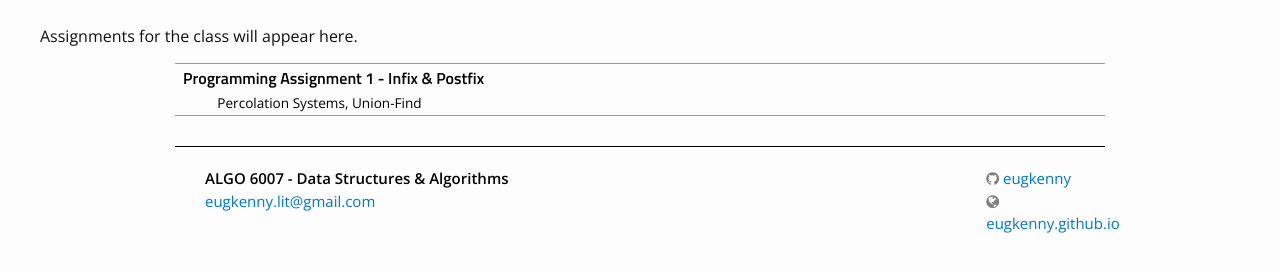
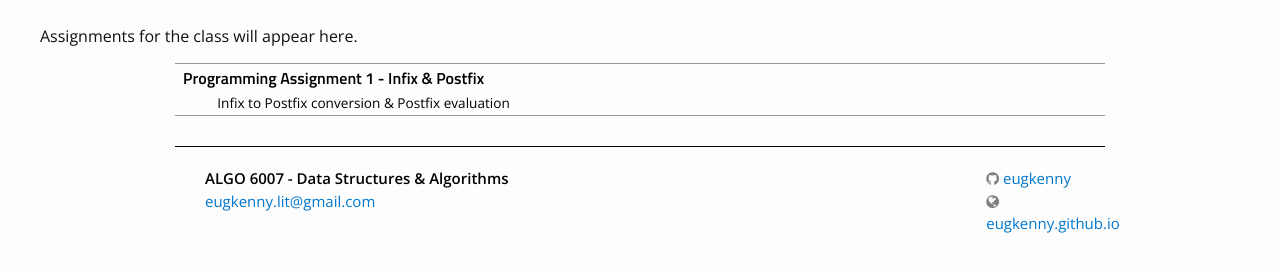
Before and after one commit to eugkenny/ALGO6007, a Jekyll site: the page built from assignments.md, in a window 1280 px wide. Shown: the part 138-410 px from the top of the page. Built offline with Jekyll 4.4.1, drawn with Linux system fonts in a browser that asks for light colours; nearby versions of some CDN libraries; some web fonts are replaced.

Commit message:
Update assignments.yml

```diff
--- a/_data/assignments.yml
+++ b/_data/assignments.yml
@@ -1,7 +1,7 @@
 - title: "Programming Assignment 1 - Infix & Postfix"
   filename: Programming Assignment 1 - Infix & Postfix.pdf
   dirname: assignments
-  tldr: "Percolation Systems, Union-Find"
+  tldr: "Infix to Postfix conversion & Postfix evaluation"
 
 #- title: "Programming Assignment 1 - Starter Code"
 #  filename: Percolation.zip
```
